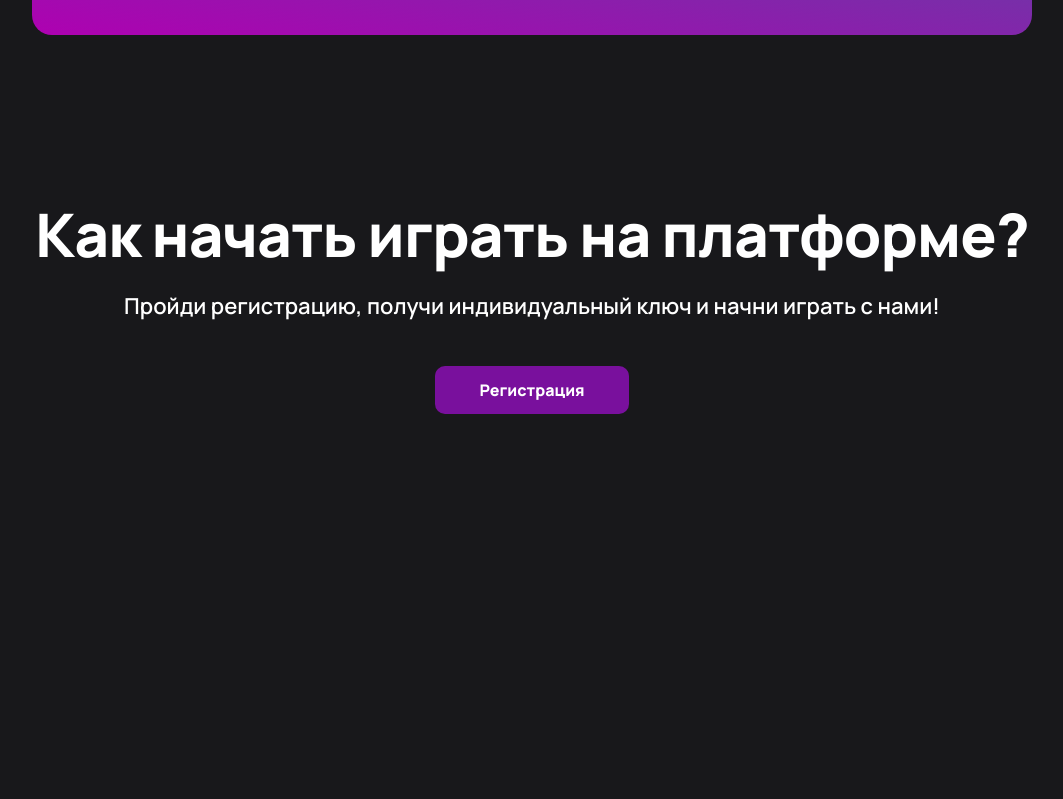
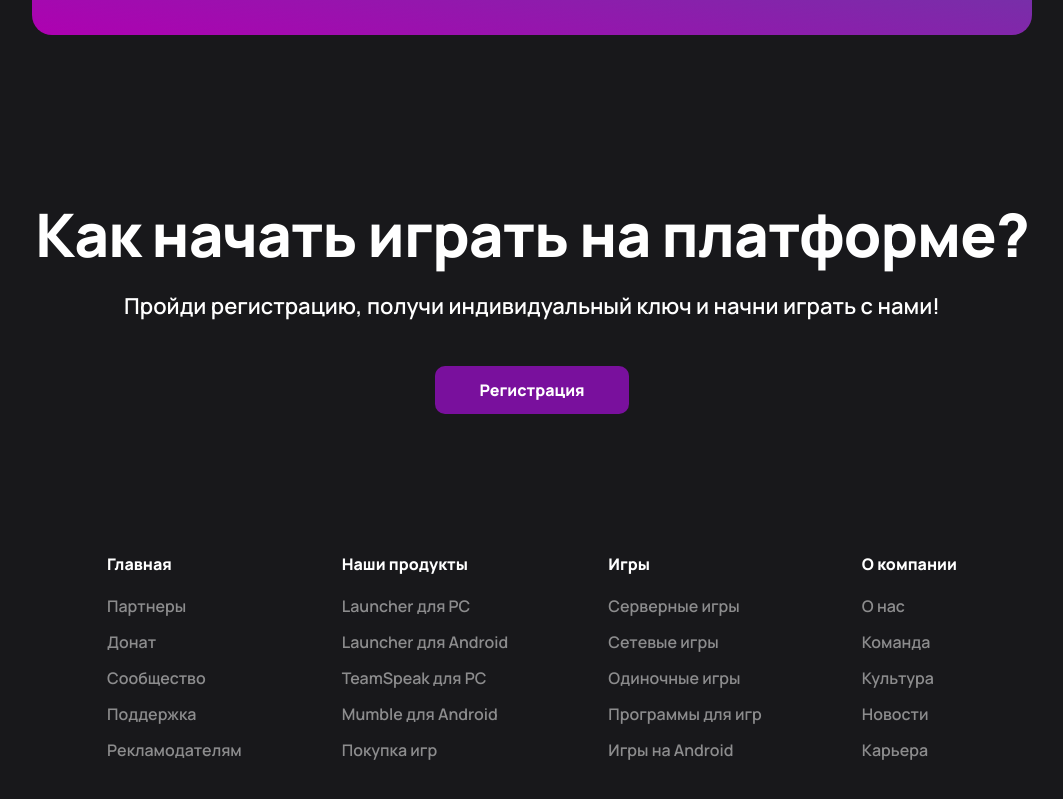
Before and after one commit to abbZe/projectUniteGaming, a website: page app/pug/index.pug in a window 1280 px wide. Shown: the part 8011-8810 px from the top of the page, without its empty margins (108-1171 px from the left). Before the commit the page ends 8561 px from the top, so only its background shows below. Drawn offline with nearby package versions, Linux system fonts and the light colour scheme; files that its build step writes are made by us from their sources; files whose address does not match are found by name.

Commit message:
bottom-nav module finished

```diff
--- a/app/pug/index.pug
+++ b/app/pug/index.pug
@@ -18,6 +18,7 @@ html(lang="ru")
 		include ./modules/_socials.pug
 		include ./modules/_other-services.pug
 		include ./modules/_how-to-play.pug
+		include ./modules/_bottom-nav.pug
 
 		include ./modules/_footer.pug
 
--- /dev/null
+++ b/app/pug/modules/_bottom-nav.pug
@@ -0,0 +1,37 @@
+section.bottom-nav
+  ul.bottom-nav__list
+    li.bottom-nav__item
+      h3 Главная
+      ul
+        li: a(href="#")  Партнеры
+        li: a(href="#") Донат
+        li: a(href="#") Сообщество
+        li: a(href="#") Поддержка
+        li: a(href="#") Рекламодателям
+
+    li.bottom-nav__item
+      h3 Наши продукты
+      ul
+        li: a(href="#") Launcher для PC
+        li: a(href="#") Launcher для Android
+        li: a(href="#") TeamSpeak для PC
+        li: a(href="#") Mumble для Android
+        li: a(href="#") Покупка игр
+
+    li.bottom-nav__item
+      h3 Игры
+      ul
+        li: a(href="#") Серверные игры
+        li: a(href="#") Сетевые игры
+        li: a(href="#") Одиночные игры
+        li: a(href="#") Программы для игр
+        li: a(href="#") Игры на Android
+
+    li.bottom-nav__item
+      h3 О компании
+      ul
+        li: a(href="#") О нас
+        li: a(href="#") Команда
+        li: a(href="#") Культура
+        li: a(href="#") Новости
+        li: a(href="#") Карьера
--- /dev/null
+++ b/app/scss/modules/_bottom-nav.scss
@@ -0,0 +1,42 @@
+.bottom-nav {
+  //--- Box model
+  margin: 0 auto;
+  margin-bottom: 47px;
+}
+
+.bottom-nav__list {
+  //--- Box model
+  display: flex;
+  justify-content: center;
+  gap: 100px;
+}
+
+.bottom-nav__item h3 {
+  //--- Box model
+  margin-bottom: 15px;
+
+  //--- Typography
+  font-weight: 700;
+  font-size: 16px;
+  line-height: 28px;
+}
+
+.bottom-nav__item ul {
+  //--- Box model
+  display: flex;
+  flex-direction: column;
+  align-items: flex-start;
+  gap: 13px;
+}
+
+.bottom-nav__item ul li a {
+  //--- Typography
+  text-decoration: none;
+  font-weight: 400;
+  font-size: 16px;
+  line-height: 19px;
+  color: $text-color;
+
+  //--- Visual
+  opacity: 0.5;
+}
--- a/app/scss/style.scss
+++ b/app/scss/style.scss
@@ -14,6 +14,7 @@
 @import "./modules/socials";
 @import "./modules/other-services";
 @import "./modules/how-to-play";
+@import "./modules/bottom-nav";
 
 //--- FOOTER
 @import "./modules/footer";
```
Also changed, not shown: app/css/style.min.css, app/index.html, app/modules/_bottom-nav.html (added).
